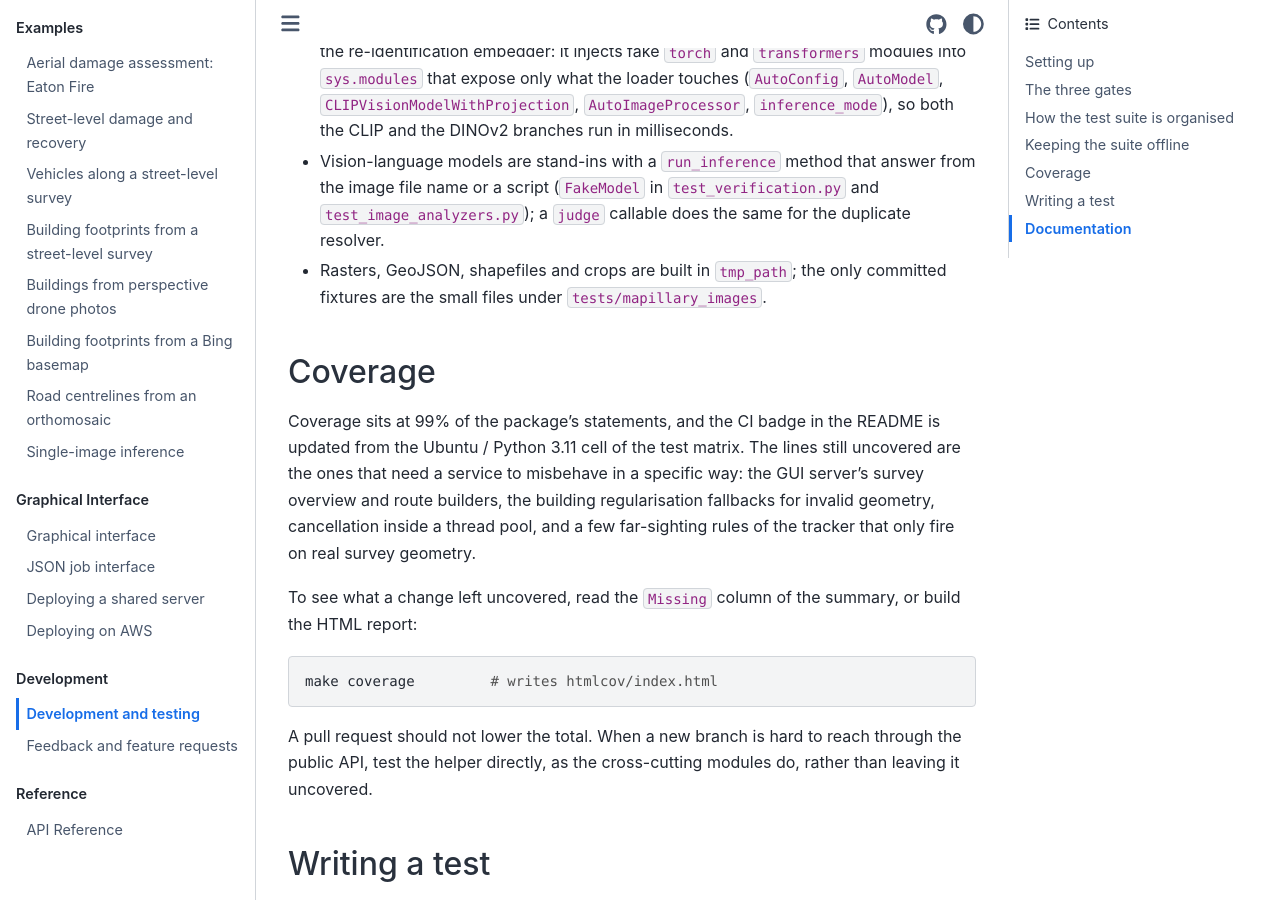
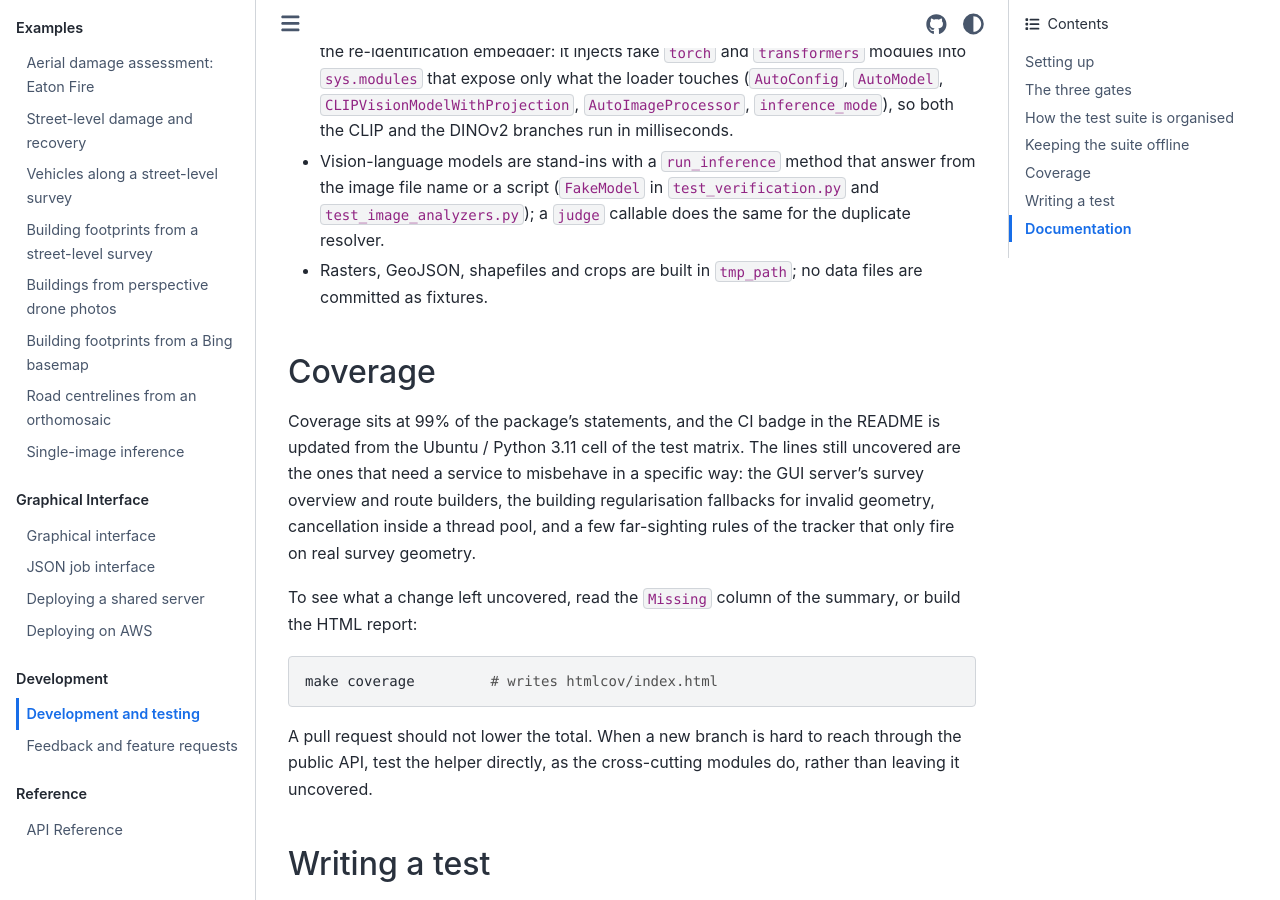
Before and after one commit to RAPID-Facility/rAPIdtools, a Sphinx documentation site: the page built from docs/source/development.rst, in a window 1280 px wide and 900 px high, scrolled down 2548 px. Built offline with Sphinx 7.4.7 and the Sphinx Book theme 1.1.4, drawn with Linux system fonts in a browser that asks for light colours.

Commit message:
bc - Removing unused test images and a stray example output
tests/mapillary_images held 14 street-level photos, 98 MB in all, that
no test, example or module reads; they were left behind by a run that
downloaded into the tests folder. examples/refined_buildings was an
empty GeoJSON written by an example and committed by mistake with the
release.

The development page said these photos were the suite's only committed
fixtures. It now says what is true: the tests build all their data in
temporary folders and no data files are committed.

```diff
--- a/docs/source/development.rst
+++ b/docs/source/development.rst
@@ -121,8 +121,8 @@ that make this hold are worth knowing before writing a test:
   answer from the image file name or a script (``FakeModel`` in
   ``test_verification.py`` and ``test_image_analyzers.py``); a ``judge``
   callable does the same for the duplicate resolver.
-- Rasters, GeoJSON, shapefiles and crops are built in ``tmp_path``; the
-  only committed fixtures are the small files under ``tests/mapillary_images``.
+- Rasters, GeoJSON, shapefiles and crops are built in ``tmp_path``; no data
+  files are committed as fixtures.
 
 Coverage
 --------
```
Also changed, not shown: 15 other files.
